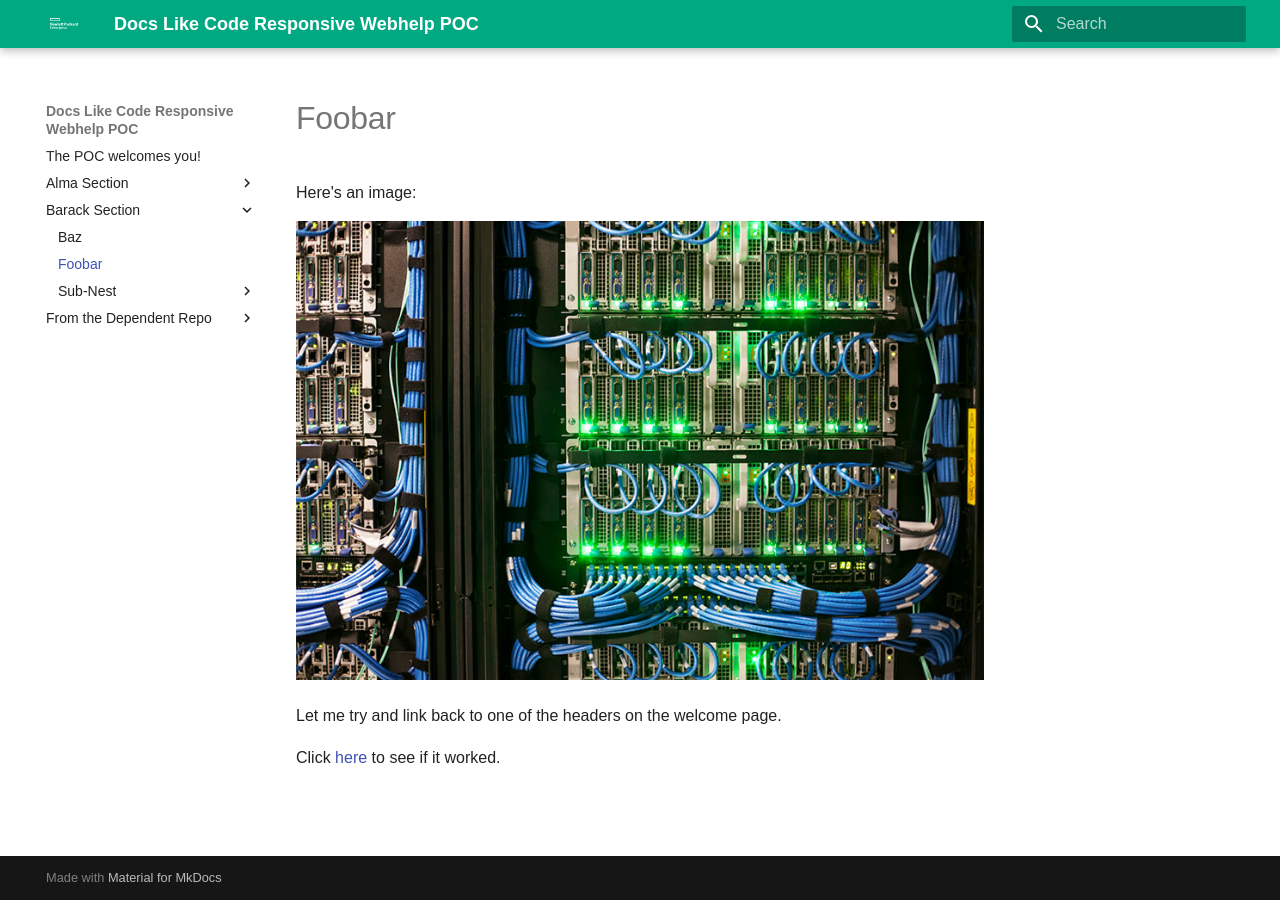
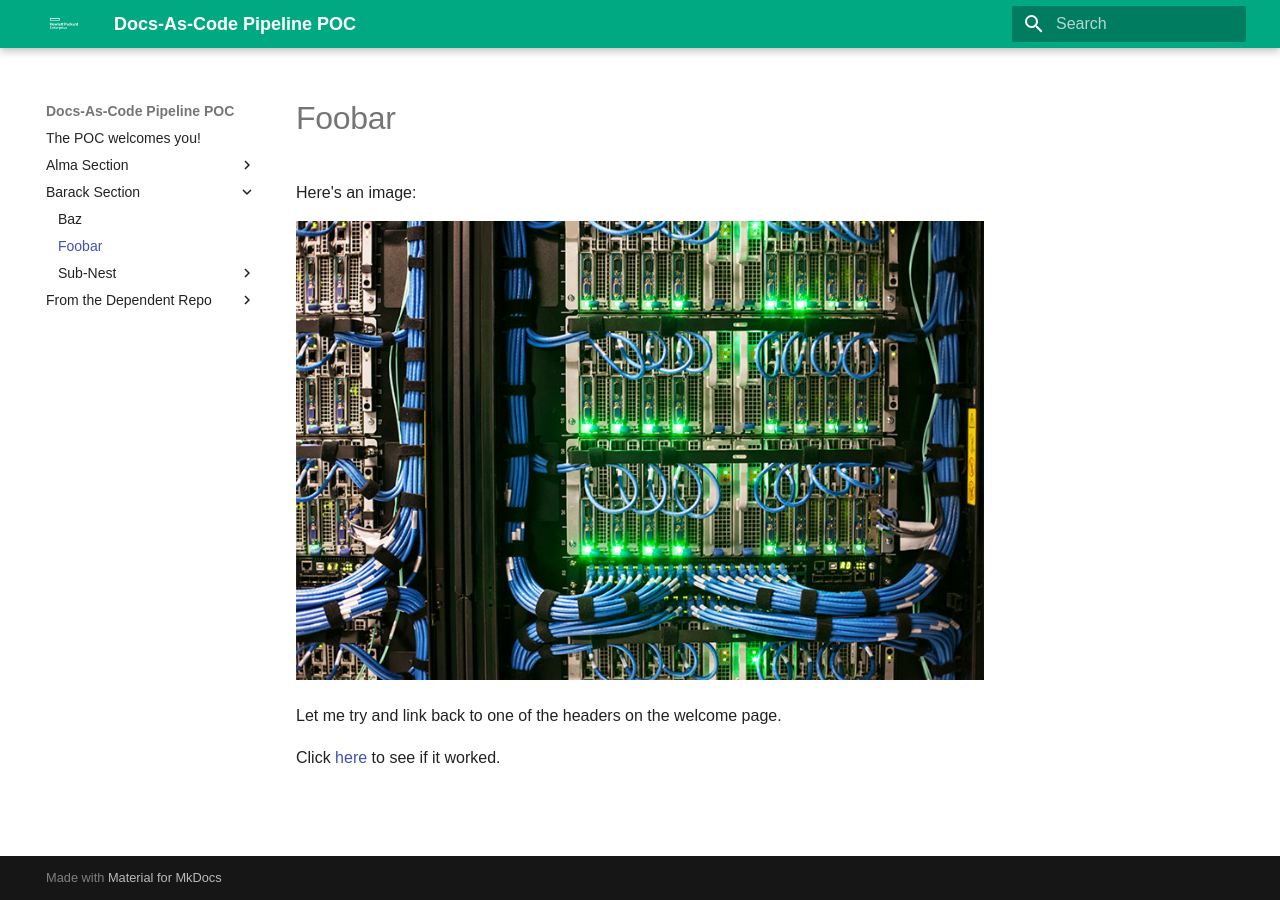
Before and after one commit to aproragadozo/mkdocs-poc, an MkDocs documentation site: the page built from docs/barack/foobar.md, in a window 1280 px wide. Built offline with MkDocs 1.6.1 and Material for MkDocs 9.7.7, drawn with Linux system fonts in a browser that asks for light colours; some web fonts are replaced.

```diff
--- a/mkdocs.yml
+++ b/mkdocs.yml
@@ -1,4 +1,4 @@
-site_name: Docs Like Code Responsive Webhelp POC
+site_name: Docs-As-Code Pipeline POC
 nav:
   - The POC welcomes you!: index.md
   - Alma Section:
```
Also changed, not shown: docs/alma/foo.md (+4 -0 lines), docs/img/test-image-05.jpg (added).
